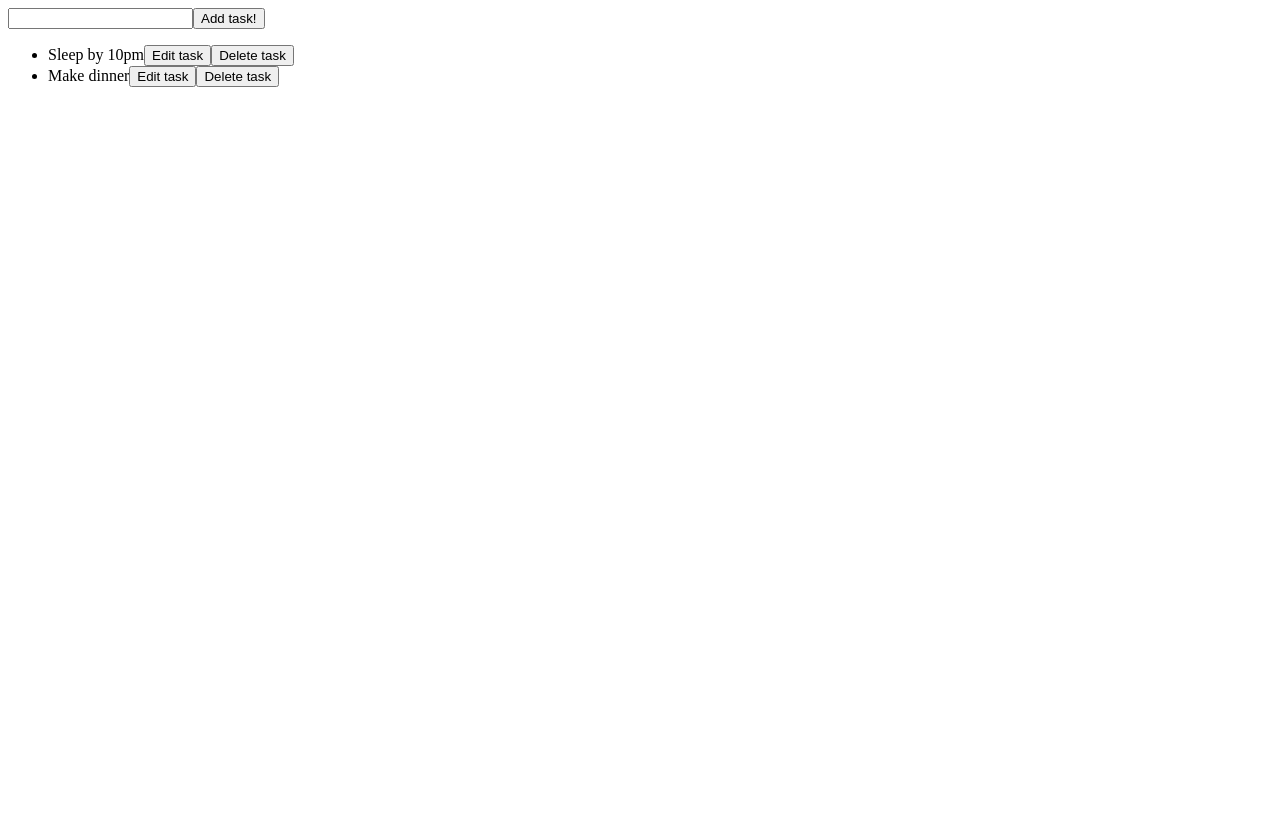
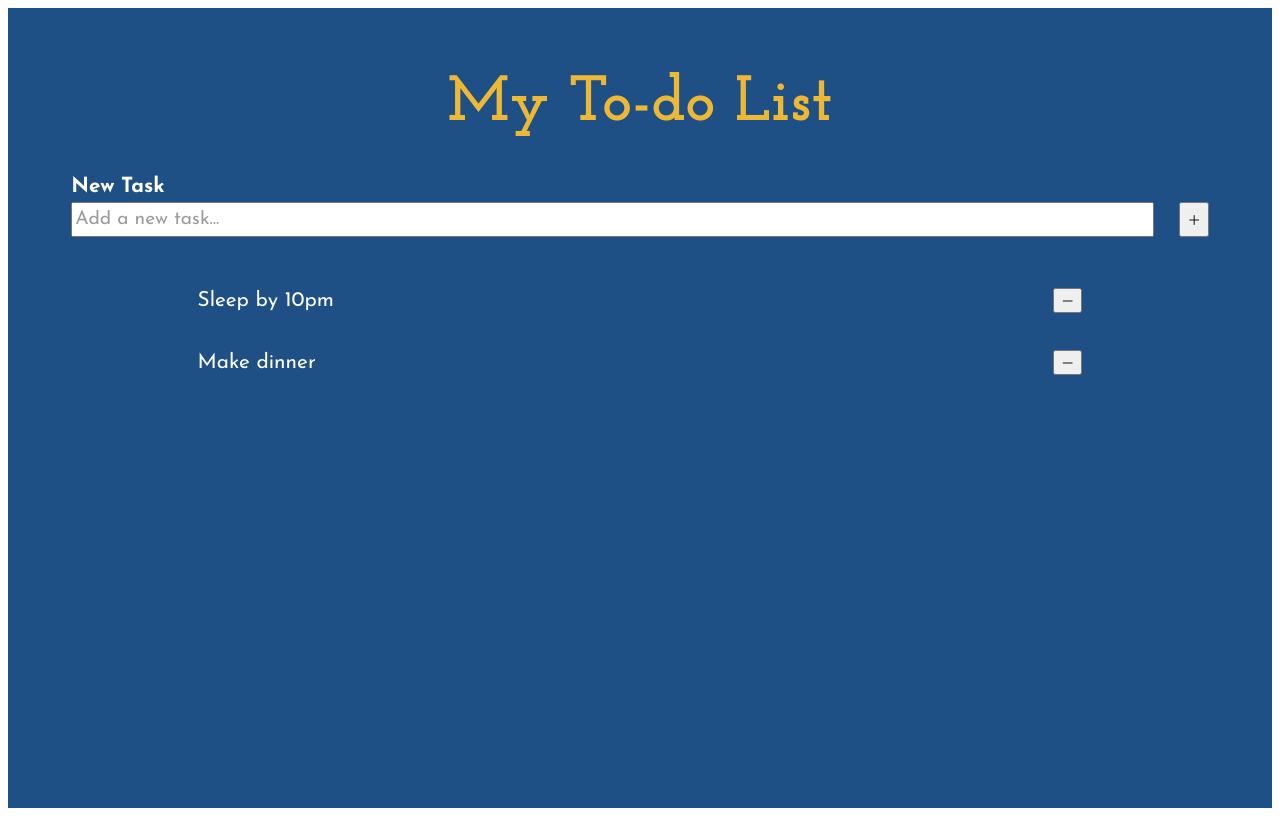
Before and after one commit to NokTNL/Odin-React-Task-App, a React (Create React App) app: page / in a window 1280 px wide. Built offline with nearby package versions, Linux system fonts and the light colour scheme.

Commit message:
Create "task-app-styling" branch
Add styling to the project with plain CSS. Still under development.

```diff
--- a/package.json
+++ b/package.json
@@ -2,7 +2,7 @@
   "name": "task-app",
   "version": "0.1.0",
   "private": true,
-  "homepage": "https://noktnl.github.io/Odin-Task-App/",
+  "homepage": "https://noktnl.github.io/Odin-React-Task-App/",
   "dependencies": {
     "@testing-library/jest-dom": "^5.16.1",
     "@testing-library/react": "^12.1.2",
--- a/src/App.js
+++ b/src/App.js
@@ -2,6 +2,7 @@ import { useState } from "react";
 import uniqid from "uniqid";
 import AddTaskForm from "./components/AddTaskForm";
 import Overview from "./components/Overview";
+import "./style/App.css";
 
 const TEMPLATE_TASKS = [
   { id: "1", content: "Sleep by 10pm" },
@@ -47,6 +48,7 @@ function App() {
 
   return (
     <div className="App">
+      <h1>My To-do List</h1>
       <AddTaskForm onAddTask={onAddTask} />
       <Overview
         onDeleteTask={onDeleteTask}
--- a/src/components/AddTaskForm.js
+++ b/src/components/AddTaskForm.js
@@ -1,7 +1,9 @@
 import { useState } from "react";
+import "../style/AddTaskForm.css";
 
 const AddTaskForm = (props) => {
   const [taskInput, setTaskInput] = useState("");
+
   const onChange = (event) => {
     setTaskInput(event.target.value);
   };
@@ -13,9 +15,17 @@ const AddTaskForm = (props) => {
   };
 
   return (
-    <form onSubmit={onAddTask}>
-      <input type="text" onChange={onChange} value={taskInput} />
-      <button>Add task!</button>
+    <form className="add-task-form" onSubmit={onAddTask}>
+      <h3>New Task</h3>
+      <div className="input-submit-container">
+        <input
+          type="text"
+          onChange={onChange}
+          placeholder="Add a new task..."
+          value={taskInput}
+        />
+        <button>＋</button>
+      </div>
     </form>
   );
 };
--- a/src/components/Overview.js
+++ b/src/components/Overview.js
@@ -1,9 +1,9 @@
 import TaskItem from "./TaskItem";
+import "../style/Overview.css";
 
 const Overview = (props) => {
   return (
-    <div className="overview">
-      <ul>
+    <ul className="overview">
       {props.tasks.map((task) => (
         <TaskItem
           key={task.id}
@@ -13,7 +13,6 @@ const Overview = (props) => {
         />
       ))}
     </ul>
-    </div>
   );
 };
 
--- a/src/components/ResubmitForm.js
+++ b/src/components/ResubmitForm.js
@@ -15,16 +15,14 @@ const ResubmitForm = (props) => {
   };
 
   return (
-    <li>
     <form onSubmit={onResubmit}>
       <input
         type="text"
         defaultValue={props.initialContent}
         onChange={onChangeContent}
       />
-        <button>Resubmit task</button>
+      <button>✓</button>
     </form>
-    </li>
   );
 };
 
--- a/src/components/TaskItem.js
+++ b/src/components/TaskItem.js
@@ -1,7 +1,8 @@
 import { useState } from "react";
 import ResubmitForm from "./ResubmitForm";
+import "../style/TaskItem.css";
 
-const TaskItem = (props) => {
+export default function TaskItem(props) {
   const [isEditing, setIsEditing] = useState(false);
 
   const onDeleteTask = () => {
@@ -18,14 +19,16 @@ const TaskItem = (props) => {
   };
 
   return isEditing ? (
-    <ResubmitForm initialContent={props.task.content} onResubmit={onResubmit} />
+    <li className="task-item">
+      <ResubmitForm
+        initialContent={props.task.content}
+        onResubmit={onResubmit}
+      />
+    </li>
   ) : (
-    <li>
-      {props.task.content}
-      <button onClick={onEditTask}>Edit task</button>
-      <button onClick={onDeleteTask}>Delete task</button>
+    <li className="task-item" onClick={onEditTask}>
+      <p>{props.task.content || "(Empty)"}</p>
+      <button onClick={onDeleteTask}>－</button>
     </li>
   );
-};
-
-export default TaskItem;
+}
--- /dev/null
+++ b/src/style/AddTaskForm.css
@@ -0,0 +1,24 @@
+.add-task-form {
+  box-sizing: border-box;
+  margin: 1em 2em;
+  width: 90%;
+}
+
+.add-task-form h3 {
+  text-align: left;
+  margin: 5px 0;
+  font-size: 1.3em;
+  font-weight: 700;
+}
+
+.add-task-form .input-submit-container {
+  display: flex;
+}
+
+.add-task-form input {
+  flex: 1;
+}
+
+.add-task-form button {
+  margin-left: 25px;
+}
--- /dev/null
+++ b/src/style/App.css
@@ -0,0 +1,32 @@
+@import url("https://fonts.googleapis.com/css2?family=Josefin+Slab:wght@400;700&display=swap");
+@import url("https://fonts.googleapis.com/css2?family=Josefin+Sans:wght@400;700&display=swap");
+
+.App {
+  background-color: #1e4f85;
+  min-height: 100vh;
+
+  display: flex;
+  flex-direction: column;
+  align-items: center;
+
+  font-family: "Josefin Sans", sans-serif;
+  color: white;
+}
+
+form input {
+  font-family: "Josefin Sans", sans-serif;
+  font-size: 1.2rem;
+  height: 1.5em;
+}
+
+form input::placeholder {
+  color: #9c9c9c;
+}
+
+.App h1 {
+  font-family: "Josefin Slab", serif;
+  color: #ecb835;
+  font-size: 4rem;
+  font-weight: 700;
+  margin: 1em 0 0.3em 0;
+}
--- /dev/null
+++ b/src/style/Overview.css
@@ -0,0 +1,4 @@
+.overview {
+  padding-left: 0;
+  width: 70%;
+}
--- /dev/null
+++ b/src/style/TaskItem.css
@@ -0,0 +1,20 @@
+.task-item {
+  text-align: left;
+  display: flex;
+  align-items: center;
+}
+
+.task-item p {
+  flex: 1;
+  word-wrap: break-word;
+  word-break: break-all;
+  margin: 0;
+
+  padding: 1em 0;
+
+  font-size: 1.3rem;
+}
+
+.task-item p:hover {
+  background-color: #5590ba;
+}
```
Lines whose indentation alone changed are shown as unchanged.
